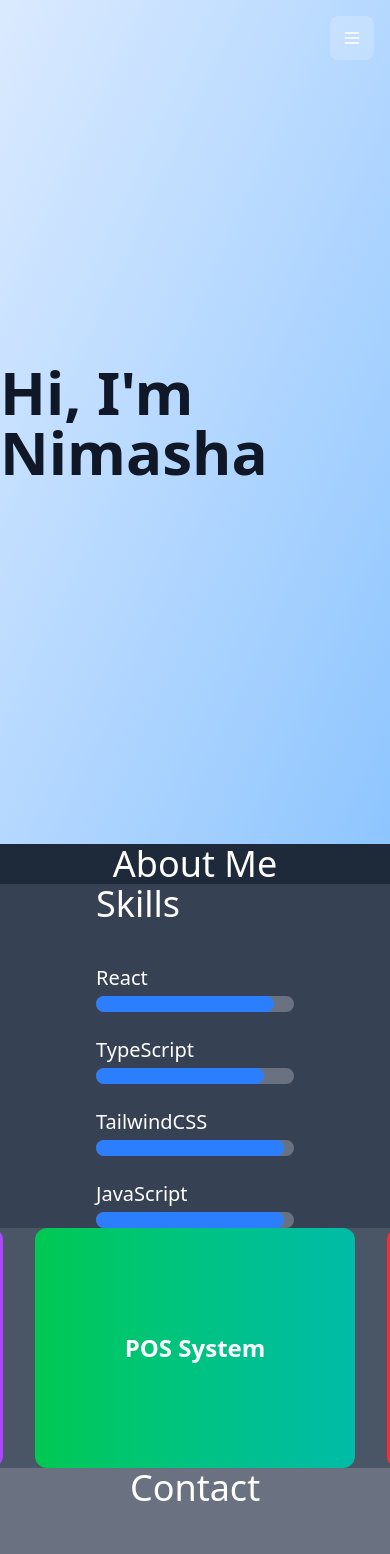
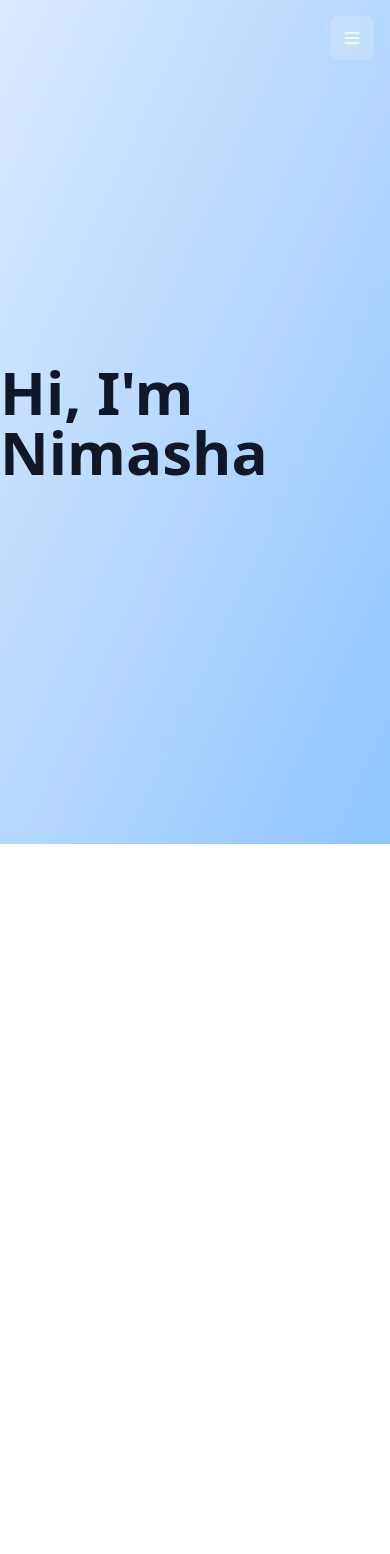
Before and after one commit to nimashashehani123/My-Portfolio, a React (Vite) app: page / in a window 390 px wide. Shown: the top 1554 px of the page. After the commit the page ends 844 px from the top, so only its background shows below. Built offline with nearby package versions, Linux system fonts and the light colour scheme.

Commit message:
update app

```diff
--- a/src/App.tsx
+++ b/src/App.tsx
@@ -11,10 +11,8 @@ const App: React.FC = () => {
     const [activeSection, setActiveSection] = useState('hero');
     const [isMobile, setIsMobile] = useState(false);
 
-    // Use horizontal scroll hook
     useHorizontalScroll();
 
-    // Check if mobile
     useEffect(() => {
         const checkMobile = () => {
             setIsMobile(window.innerWidth < 768);
@@ -25,13 +23,11 @@ const App: React.FC = () => {
         return () => window.removeEventListener('resize', checkMobile);
     }, []);
 
-    // Track active section
     useEffect(() => {
         const handleScroll = () => {
             const sections = ['hero', 'about', 'skills', 'projects', 'contact'];
 
             if (isMobile) {
-                // Vertical scroll detection for mobile
                 const scrollPosition = window.scrollY + window.innerHeight / 2;
 
                 for (const section of sections) {
@@ -45,8 +41,7 @@ const App: React.FC = () => {
                     }
                 }
             } else {
-                // Horizontal scroll detection for desktop
-                const container = document.querySelector('.horizontal-container');
+                const container = document.querySelector('.horizontal-container') as HTMLElement;
                 if (container) {
                     const scrollLeft = container.scrollLeft;
                     const sectionIndex = Math.round(scrollLeft / window.innerWidth);
@@ -76,11 +71,9 @@ const App: React.FC = () => {
         const element = document.getElementById(sectionId);
         if (element) {
             if (isMobile) {
-                // Vertical scroll for mobile
                 element.scrollIntoView({ behavior: 'smooth' });
             } else {
-                // Horizontal scroll for desktop
-                const container = document.querySelector('.horizontal-container');
+                const container = document.querySelector('.horizontal-container') as HTMLElement;
                 if (container) {
                     const sections = ['hero', 'about', 'skills', 'projects', 'contact'];
                     const sectionIndex = sections.indexOf(sectionId);
@@ -94,35 +87,34 @@ const App: React.FC = () => {
     };
 
     return (
-        <div className="relative">
+        <div className="relative w-screen h-screen overflow-hidden">
             <Navbar
                 activeSection={activeSection}
                 onNavClick={handleNavClick}
                 isMobile={isMobile}
             />
 
-            <main className={isMobile ? 'flex flex-col' : 'horizontal-container flex flex-nowrap h-screen overflow-x-auto overflow-y-hidden snap-x snap-mandatory scroll-smooth'}>
-                <div className={isMobile ? '' : 'min-w-full h-full snap-start'}>
+            <main className={isMobile ? 'flex flex-col h-auto overflow-y-auto' : 'horizontal-container flex flex-nowrap h-screen overflow-x-auto overflow-y-hidden snap-x snap-mandatory scroll-smooth'}>
+                <section className={isMobile ? 'min-h-screen' : 'min-w-full h-full snap-start'} id="hero">
                     <Hero />
-                </div>
-                <div className={isMobile ? '' : 'min-w-full h-full snap-start'}>
+                </section>
+                <section className={isMobile ? 'min-h-screen' : 'min-w-full h-full snap-start'} id="about">
                     <About />
-                </div>
-                <div className={isMobile ? '' : 'min-w-full h-full snap-start'}>
+                </section>
+                <section className={isMobile ? 'min-h-screen' : 'min-w-full h-full snap-start'} id="skills">
                     <Skills />
-                </div>
-                <div className={isMobile ? '' : 'min-w-full h-full snap-start'}>
+                </section>
+                <section className={isMobile ? 'min-h-screen' : 'min-w-full h-full snap-start'} id="projects">
                     <Projects />
-                </div>
-                <div className={isMobile ? '' : 'min-w-full h-full snap-start'}>
+                </section>
+                <section className={isMobile ? 'min-h-screen' : 'min-w-full h-full snap-start'} id="contact">
                     <Contact />
-                </div>
+                </section>
             </main>
 
-            {/* Scroll Indicator for Desktop */}
             {!isMobile && (
                 <div className="fixed right-4 top-1/2 -translate-y-1/2 z-40 flex flex-col gap-2">
-                    {['hero', 'about', 'skills', 'projects', 'contact'].map((section, idx) => (
+                    {['hero', 'about', 'skills', 'projects', 'contact'].map((section) => (
                         <div
                             key={section}
                             className={`w-2 h-8 rounded-full transition-all cursor-pointer ${
```
